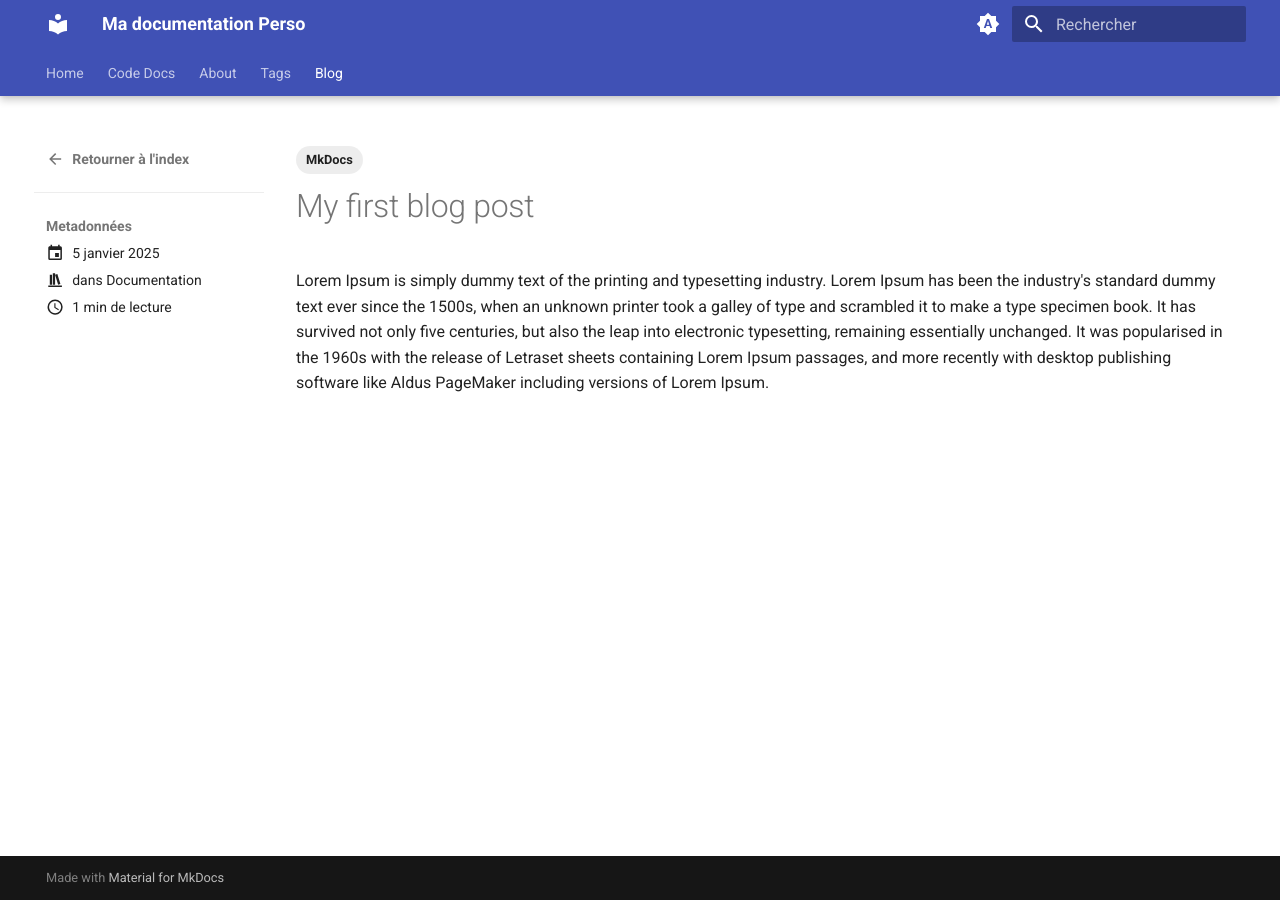
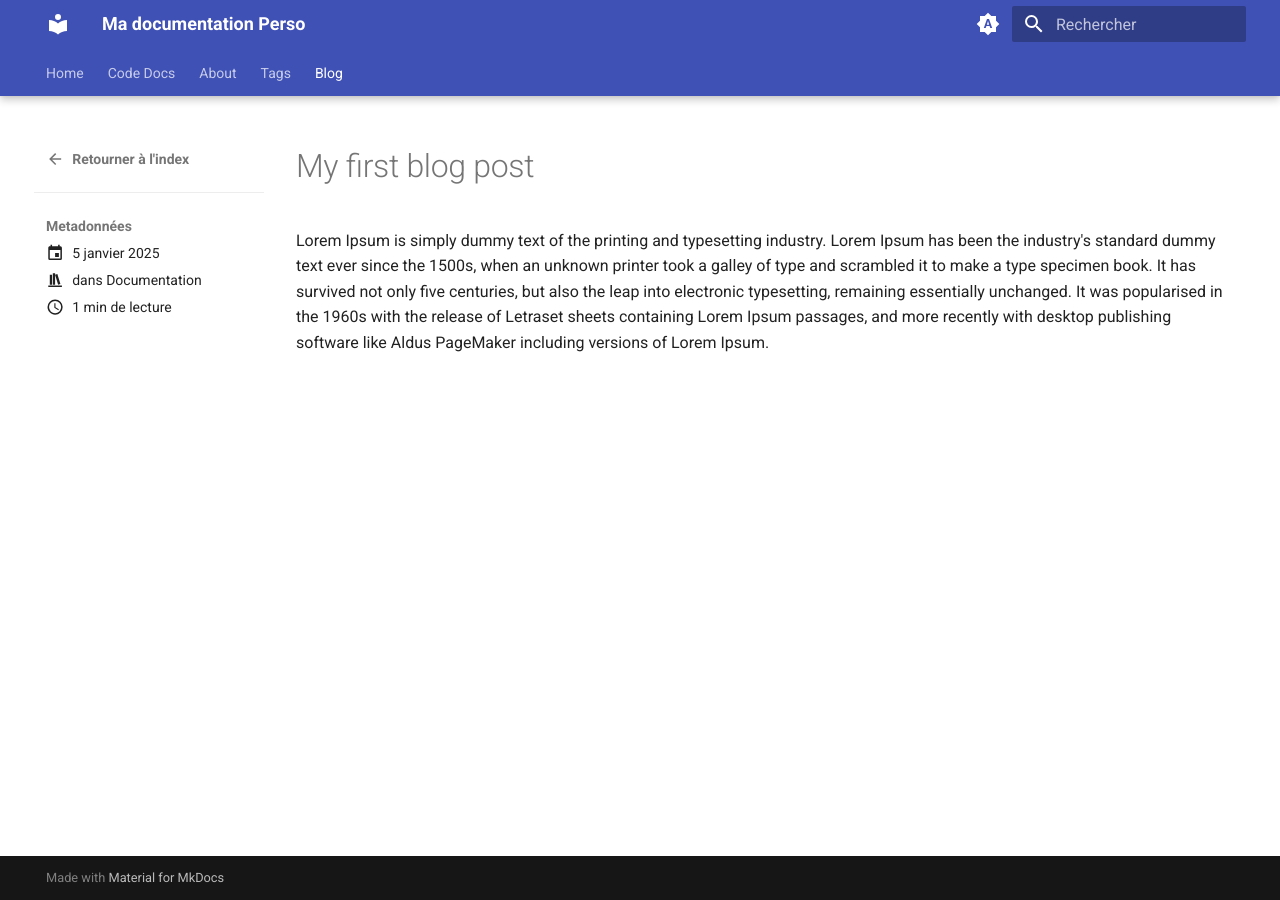
Before and after one commit to janakahtm/TEST_MKDOCS, an MkDocs documentation site: the page built from docs/blog/posts/2025-07-10.md, in a window 1280 px wide. Built offline with MkDocs 1.6.1 and Material for MkDocs 9.7.7, drawn with Linux system fonts in a browser that asks for light colours.

Commit message:
Fix CI: remove --strict, minimal plugins, ensure files

```diff
--- a/mkdocs.yml
+++ b/mkdocs.yml
@@ -49,9 +49,9 @@ markdown_extensions:
 
 plugins:
   - search:
-      lang: fr
-  - tags:
-      tags_file: tags.md
+      ## lang: fr
+  ##- tags:
+  ##   tags_file: tags.md
   - blog
 
 nav:
--- a/├─ requirements.txt
+++ b/├─ requirements.txt
@@ -1,5 +1,5 @@
 mkdocs>=1.6
 mkdocs-material>=9
 pymdown-extensions>=10
-mkdocs-static-i18n>=1.2
+#mkdocs-static-i18n>=1.2
 pygments>=2.16
```
Also changed, not shown: 1 other file.
